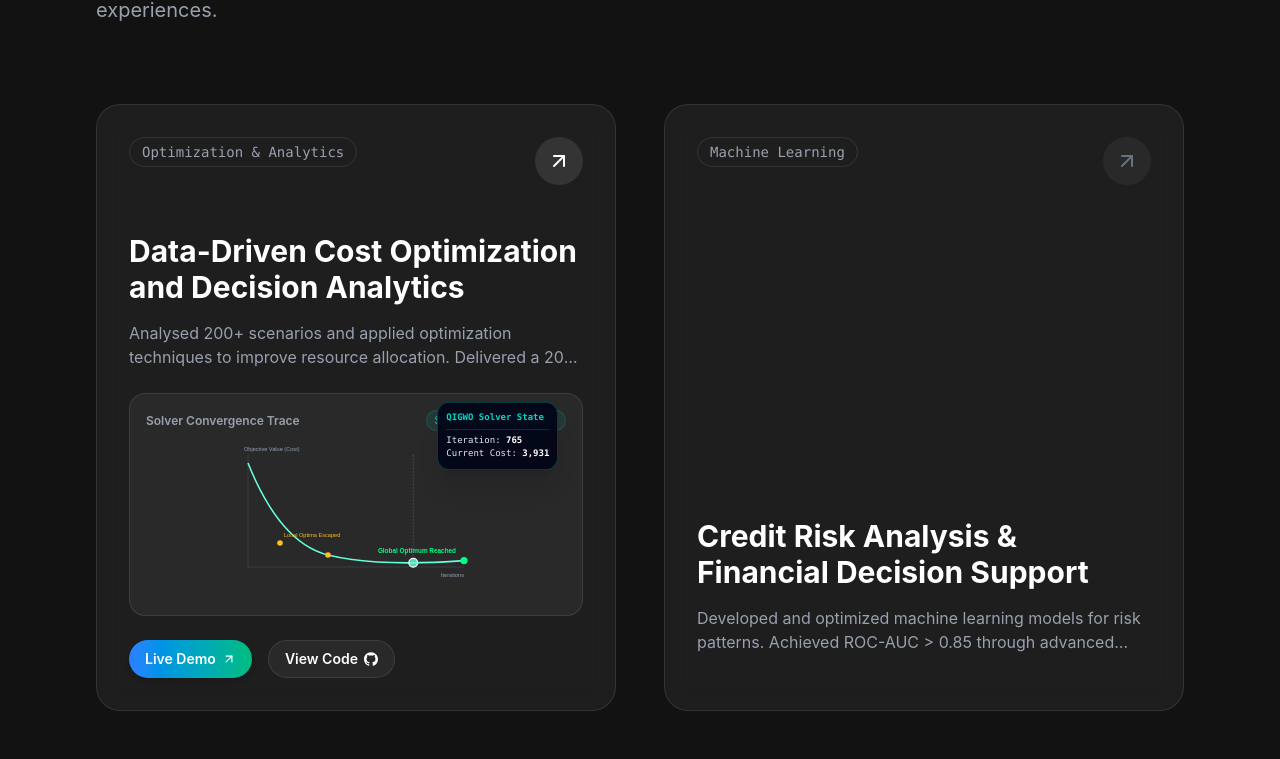
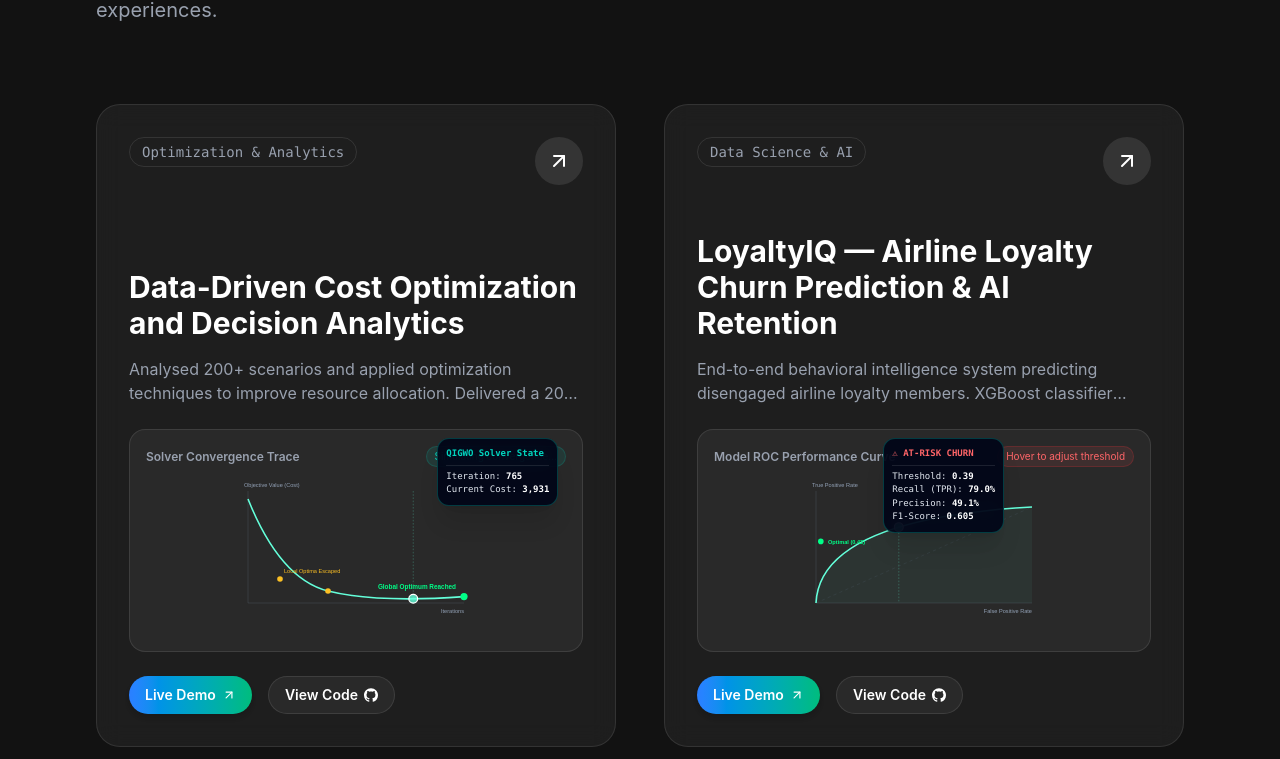
Before and after one commit to Utsav-Thakur/portfolio-web, a Next.js app: page / in a window 1280 px wide. Shown: the part 5180-5939 px from the top of the page. Built offline with nearby package versions, Linux system fonts and the light colour scheme; no server answers.

Commit message:
feat: add LoyaltyIQ churn prediction project with interactive ROC curve to Selected Work section

```diff
--- a/src/components/Projects.tsx
+++ b/src/components/Projects.tsx
@@ -177,6 +177,129 @@
   );
 }
 
+
+function InteractiveROCGraph() {
+  const [hoverData, setHoverData] = useState<{ x: number; y: number; fpr: number; tpr: number; threshold: number; precision: number; f1: number } | null>(null);
+  const [autoplayT, setAutoplayT] = useState(0);
+  const [isHovering, setIsHovering] = useState(false);
+  const svgRef = useRef<SVGSVGElement>(null);
+
+  // Autoplay: animate threshold from 1.0 down to 0.0 and back
+  useEffect(() => {
+    if (isHovering) return;
+    const interval = setInterval(() => {
+      setAutoplayT((prev) => {
+        if (prev >= 1) return 0;
+        return prev + 0.004;
+      });
+    }, 45);
+    return () => clearInterval(interval);
+  }, [isHovering]);
+
+  const getROCPoint = (t: number) => {
+    // Quadratic bezier: from (40,160) control (45,55) to (310,40)
+    const x = (1 - t) * (1 - t) * 40 + 2 * (1 - t) * t * 45 + t * t * 310;
+    const y = (1 - t) * (1 - t) * 160 + 2 * (1 - t) * t * 55 + t * t * 40;
+    return { x, y };
+  };
+
+  const computeMetrics = (t: number) => {
+    const fpr = t;
+    const tpr = 1 - (getROCPoint(t).y - 40) / 120;
+    const threshold = 1.0 - t;
+    let precision = t < 0.02 ? 0.99 - t * 0.4 : 0.982 - (t - 0.02) * 0.83;
+    precision = Math.max(0.167, Math.min(1.0, precision));
+    const recall = Math.max(0, Math.min(1, tpr));
+    const f1 = (precision + recall) > 0 ? (2 * precision * recall) / (precision + recall) : 0;
+    return { fpr, tpr: recall, threshold, precision, f1 };
+  };
+
+  const handleMouseMove = (e: React.MouseEvent<SVGSVGElement, MouseEvent>) => {
+    if (!svgRef.current) return;
+    setIsHovering(true);
+    const rect = svgRef.current.getBoundingClientRect();
+    const clientX = e.clientX - rect.left;
+    const viewboxX = (clientX / rect.width) * 350;
+    const clampedX = Math.max(40, Math.min(310, viewboxX));
+    const t = (clampedX - 40) / 270;
+    const { x, y } = getROCPoint(t);
+    const metrics = computeMetrics(t);
+    setHoverData({ x, y, ...metrics });
+  };
+
+  const handleMouseLeave = () => {
+    setIsHovering(false);
+    setHoverData(null);
+    setAutoplayT(0);
+  };
+
+  const activeT = hoverData ? (1 - hoverData.threshold) : autoplayT;
+  const { x: plotX, y: plotY } = getROCPoint(activeT);
+  const activeMetrics = computeMetrics(activeT);
+  const isAtRisk = activeMetrics.threshold <= 0.78;
+
+  return (
+    <div className="my-6 p-4 rounded-2xl bg-white/5 border border-white/10 overflow-hidden relative group/graph">
+      <div className="flex justify-between items-center mb-2">
+        <span className="text-xs font-semibold text-gray-400">Model ROC Performance Curve</span>
+        <span className={`text-[10px] px-2 py-0.5 rounded-full border ${isAtRisk ? 'text-red-400 bg-red-400/10 border-red-500/20' : 'text-teal-400 bg-teal-400/10 border-teal-500/20'}`}>
+          {hoverData ? `Threshold: ${activeMetrics.threshold.toFixed(2)}` : 'Hover to adjust threshold'}
+        </span>
+      </div>
+
+      <svg
+        ref={svgRef}
+        className="w-full h-auto max-h-[160px] cursor-crosshair"
+        viewBox="0 0 350 200"
+        xmlns="http://www.w3.org/2000/svg"
+        onMouseMove={handleMouseMove}
+        onMouseLeave={handleMouseLeave}
+      >
+        {/* Axis lines */}
+        <line x1="40" y1="20" x2="40" y2="160" stroke="#64748b" strokeWidth="1" strokeOpacity="0.3"></line>
+        <line x1="40" y1="160" x2="310" y2="160" stroke="#64748b" strokeWidth="1" strokeOpacity="0.3"></line>
+        {/* Baseline random classifier */}
+        <line x1="40" y1="160" x2="310" y2="40" stroke="#64748b" strokeWidth="1" strokeOpacity="0.2" strokeDasharray="4,4"></line>
+        {/* AUC fill */}
+        <path d="M 40,160 Q 45,55 310,40 L 310,160 Z" fill="rgba(100,255,218,0.05)" />
+        {/* ROC Curve */}
+        <path d="M 40,160 Q 45,55 310,40" fill="none" stroke="#64ffda" strokeWidth="2" />
+        {/* Optimal threshold point */}
+        <circle cx="46" cy="83" r="3.5" fill="#00ff88">
+          <animate attributeName="r" values="3;5;3" dur="2s" repeatCount="indefinite" />
+        </circle>
+        {!isHovering && (
+          <text x="55" y="86" fill="#00ff88" fontFamily="sans-serif" fontSize="7" fontWeight="600">Optimal (0.42)</text>
+        )}
+        {/* Active crosshair */}
+        <line x1={plotX} y1="20" x2={plotX} y2="160" stroke="rgba(100,255,218,0.3)" strokeWidth="1" strokeDasharray="2,2" />
+        <circle cx={plotX} cy={plotY} r="5.5" fill={isHovering ? (isAtRisk ? '#ff5f56' : '#00e5ff') : 'rgba(100,255,218,0.8)'} stroke="#ffffff" strokeWidth="1.5" />
+        {/* Axis Labels */}
+        <text x="35" y="15" fill="#94a3b8" fontFamily="sans-serif" fontSize="7" textAnchor="start">True Positive Rate</text>
+        <text x="310" y="172" fill="#94a3b8" fontFamily="sans-serif" fontSize="7" textAnchor="end">False Positive Rate</text>
+      </svg>
+
+      {/* Info Tooltip Box */}
+      <div
+        className="absolute pointer-events-none bg-slate-950/95 border border-teal-500/30 rounded-xl p-2 text-[9px] font-mono text-slate-200 shadow-xl backdrop-blur-sm z-30 transition-all duration-75"
+        style={{
+          left: `${Math.max(4, Math.min(68, (plotX / 350) * 100))}%`,
+          top: '8px',
+          opacity: isHovering || autoplayT > 0 ? 1 : 0,
+        }}
+      >
+        <div className={`font-bold border-b border-white/10 pb-1 mb-1 ${isAtRisk ? 'text-red-400' : 'text-teal-400'}`}>
+          {isAtRisk ? '⚠ AT-RISK CHURN' : '✓ ACTIVE Member'}
+        </div>
+        <div>Threshold: <span className="text-white font-semibold">{activeMetrics.threshold.toFixed(2)}</span></div>
+        <div>Recall (TPR): <span className="text-white font-semibold">{(activeMetrics.tpr * 100).toFixed(1)}%</span></div>
+        <div>Precision: <span className="text-white font-semibold">{(activeMetrics.precision * 100).toFixed(1)}%</span></div>
+        <div>F1-Score: <span className="text-white font-semibold">{activeMetrics.f1.toFixed(3)}</span></div>
+      </div>
+    </div>
+  );
+}
+
 const projects = [
   {
     title: 'Data-Driven Cost Optimization and Decision Analytics',
@@ -185,6 +308,14 @@
     demoLink: '/tsp/index.html',
     codeLink: 'https://github.com/Utsav-Thakur/TSP',
     showGraph: true
+  },
+  {
+    title: 'LoyaltyIQ — Airline Loyalty Churn Prediction & AI Retention',
+    category: 'Data Science & AI',
+    description: 'End-to-end behavioral intelligence system predicting disengaged airline loyalty members. XGBoost classifier (ROC-AUC 0.941) + KMeans segmentation + Claude AI generating personalised 90-day re-engagement strategies.',
+    demoLink: 'https://loyaltyiq-nine.vercel.app/',
+    codeLink: 'https://github.com/Utsav-Thakur/unlocking-behavioral-intelligence-in-airline-loyalty-programs',
+    showROCGraph: true
   },
   {
     title: 'Credit Risk Analysis & Financial Decision Support',
@@ -264,6 +395,7 @@
 
                   {/* Render Visual Graph if showGraph is true */}
                   {project.showGraph && <InteractiveGraph />}
+                  {project.showROCGraph && <InteractiveROCGraph />}
 
                   {/* Action Buttons */}
                   <div className="flex gap-4 mt-6 relative z-20">
```
